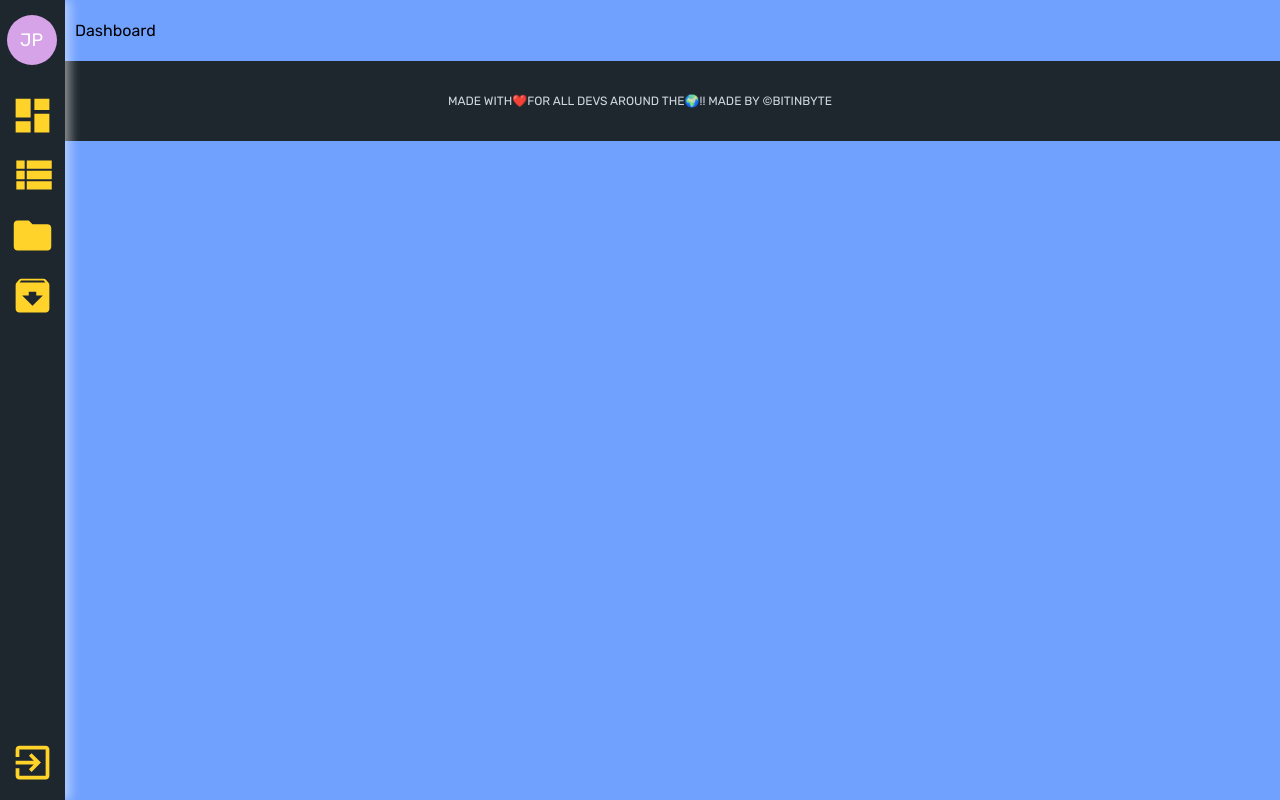
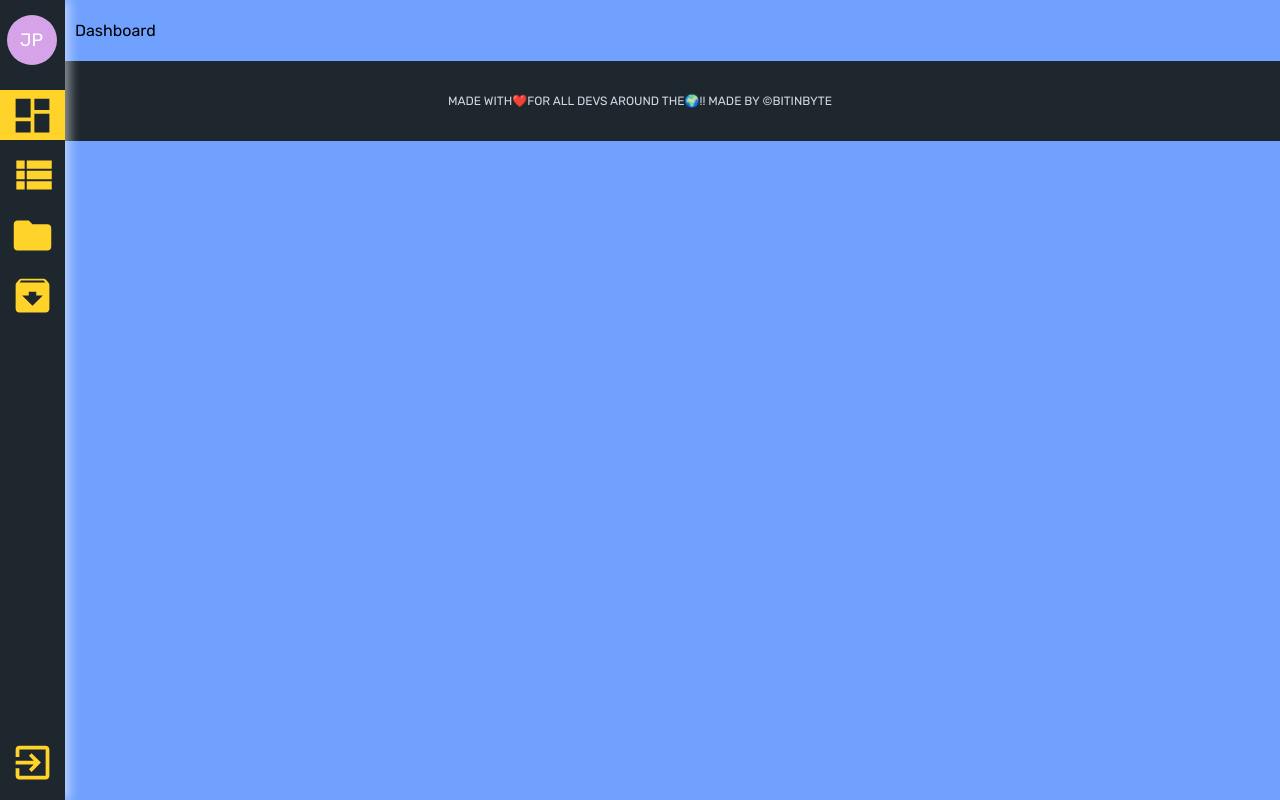
Before and after one commit to BitInByte/To-doProjectsManagement, a React (Create React App) app: page / in a window 1280 px wide. Built offline with nearby package versions, Linux system fonts and the light colour scheme.

Commit message:
Snapshot of the day
Backing up the work of the day

```diff
--- a/src/components/Navbar/NavItem/NavItem.js
+++ b/src/components/Navbar/NavItem/NavItem.js
@@ -15,7 +15,7 @@ const navItem = (props) => {
 
     return (
         <li>
-            <NavLink to={link} exact={exact}>
+            <NavLink to={link} exact={exact} activeClassName={classes.NavItem__active}>
                 <div className={classes.NavItem}>
                     <div className={classes.NavItem__icon}>
                         {children}
--- a/src/components/Navbar/NavItem/NavItem.module.scss
+++ b/src/components/Navbar/NavItem/NavItem.module.scss
@@ -52,5 +52,14 @@ a {
         line-height: $lh-h3;
         text-transform: uppercase;
 
+        border-radius: 0 .3rem .3rem 0;
+
+        box-shadow: .5rem 0 1rem rgba(255, 255, 255, .5);
+
+    }
+
+    &__active &__icon {
+        color: $color-nav-bg;
+        background-color: $color-nav-icons;
     }
 }
```
